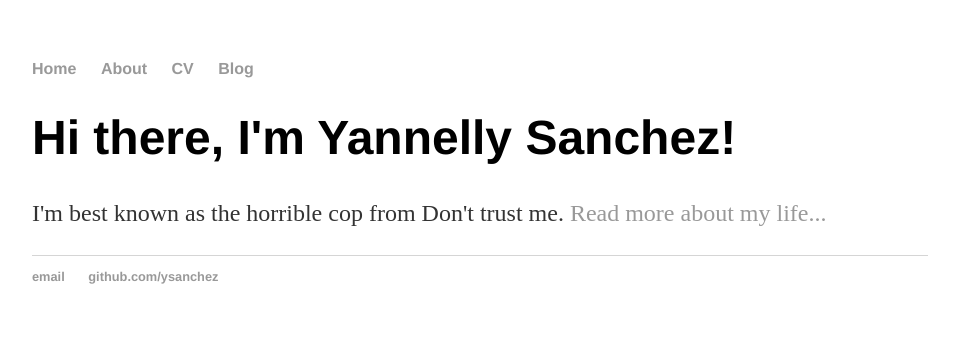
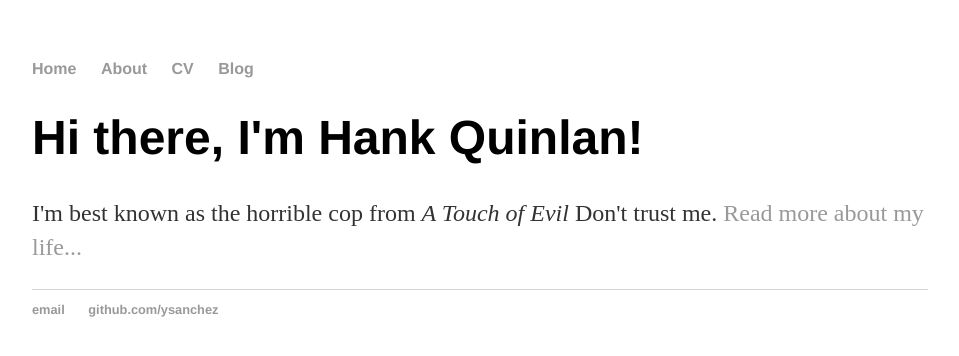
Before and after one commit to ysanchez/ysanchez.github.io, a Jekyll site: the page built from index.html, in a window 1280 px wide. Shown: the top 356 px of the page, without its empty margins (160-1119 px from the left). Built offline with Jekyll 4.4.1, drawn with Linux system fonts in a browser that asks for light colours.

Commit message:
Update index.html

```diff
--- a/index.html
+++ b/index.html
@@ -4,6 +4,6 @@ layout: default
 title: Yannelly Sanchez, Data Science
 ---
 <div class="blurb">
-	<h1>Hi there, I'm Yannelly Sanchez!</h1>
-	<p>I'm best known as the horrible cop from Don't trust me. <a href="/about">Read more about my life...</a></p>
+	<h1>Hi there, I'm Hank Quinlan!</h1>
+	<p>I'm best known as the horrible cop from <em>A Touch of Evil</em> Don't trust me. <a href="/about">Read more about my life...</a></p>
 </div><!-- /.blurb -->
```
